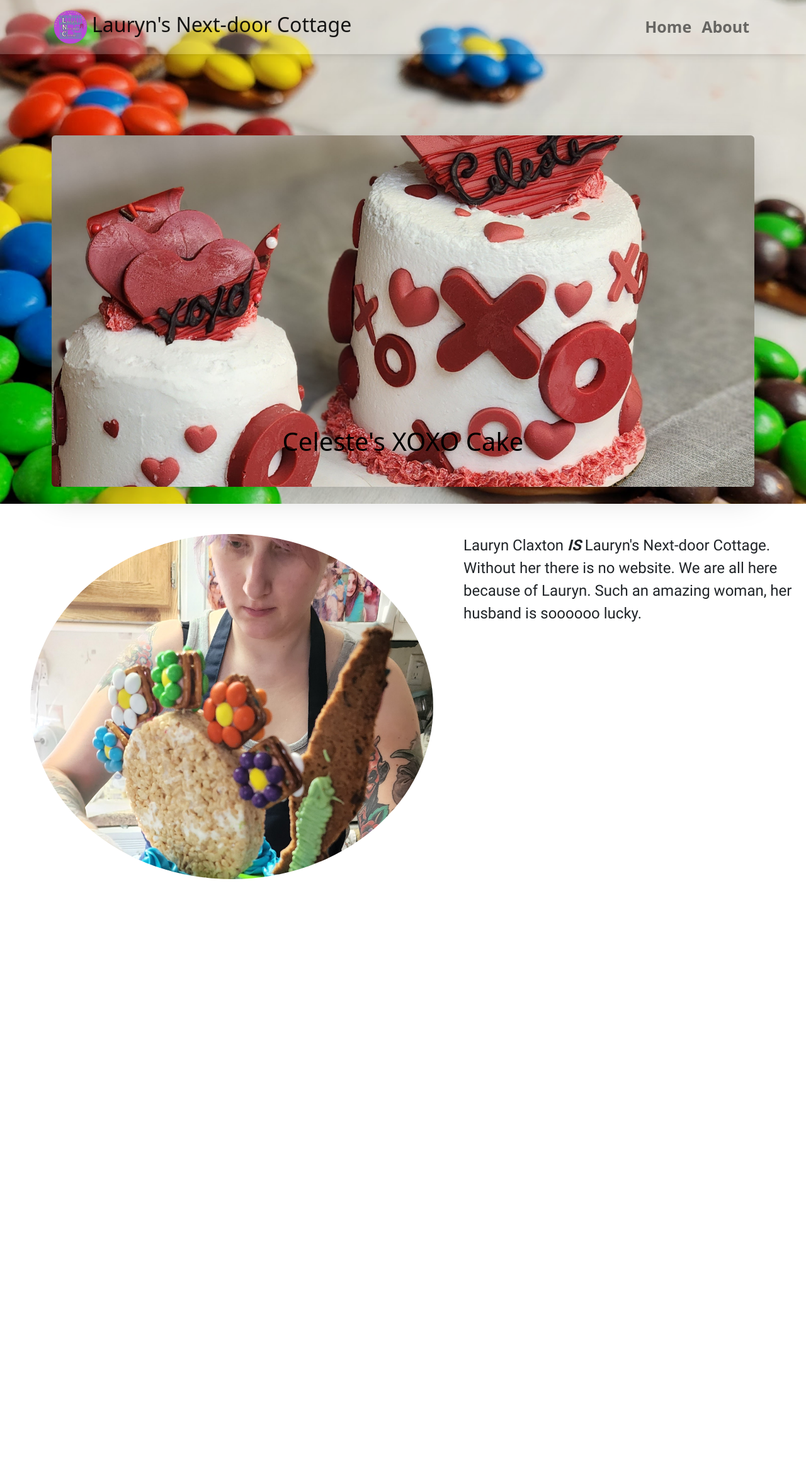
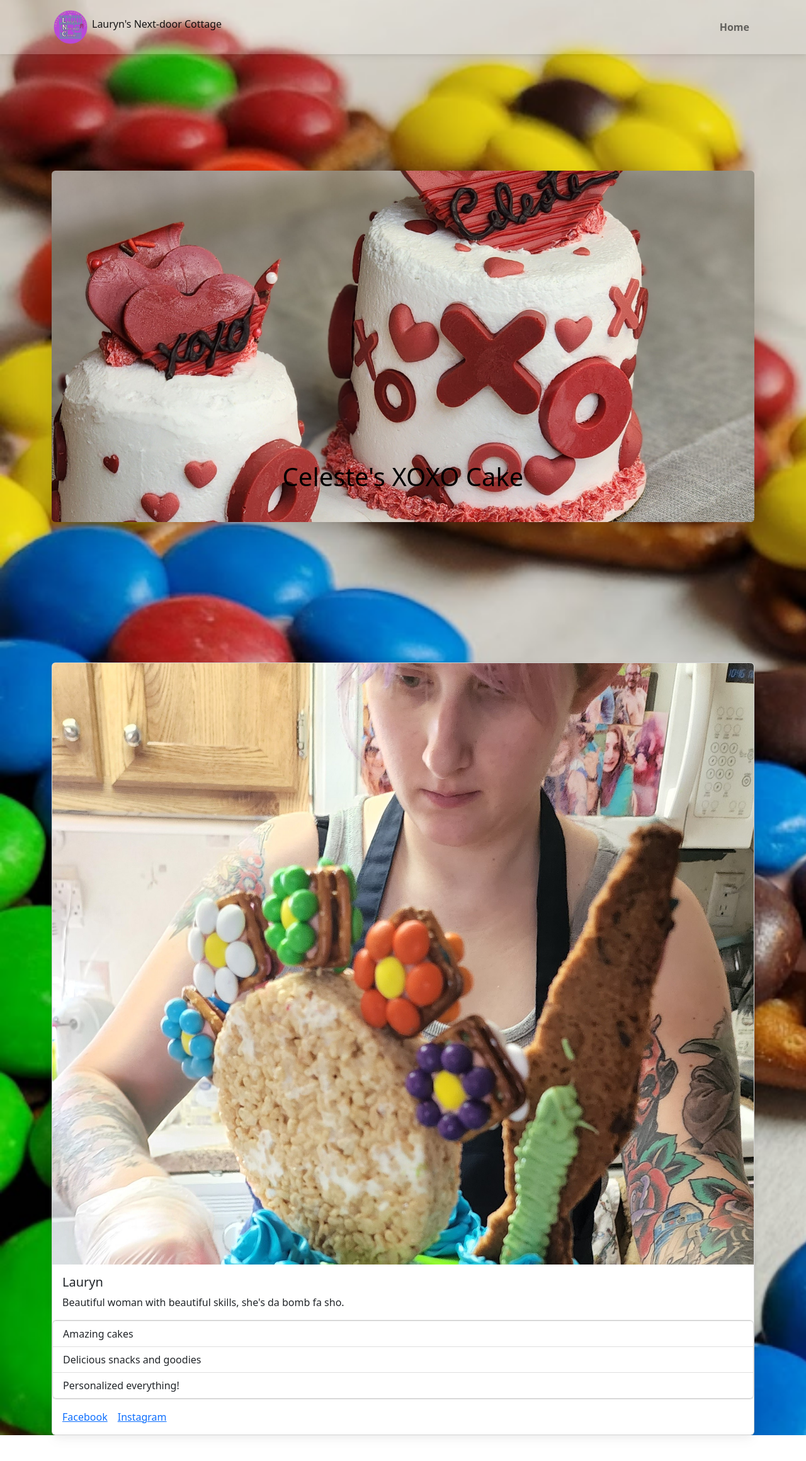
Before and after one commit to JRCcoding/lnctreats, a React (Create React App) app: page / in a window 1280 px wide. Shown: the top 2320 px of the page at 63% size. Before the commit the page ends 1396 px from the top, so only its background shows below. Built offline with nearby package versions, Linux system fonts and the light colour scheme.

Commit message:
cleanup card for personal info

```diff
--- a/src/App.css
+++ b/src/App.css
@@ -9,19 +9,18 @@
 .intro {
   background-image: url(./Images/foodcropped.png);
   background-repeat: no-repeat;
-  background-size: cover;
-  height: 100vh;
+  background-size: cover, 100vh;
 }
 .navi {
   /* background-color: rgb(49, 8, 89, .9); */
-  background-color: rgb(255, 255, 255, .2)
+  background-color: rgb(255, 255, 255, .2);
 }
 .navlinks {
-  font-size: 25px;
-  font-weight: 800;
+  /* font-size: 25px; */
+  font-weight: 700;
 }
 .carousel {
-  margin-top: 15%;
+  margin: 20% 0;
 }
 .about-text {
   font-family: Roboto, sans-serif;
--- a/src/App.js
+++ b/src/App.js
@@ -1,14 +1,12 @@
 import './App.css'
 import Navi from './Components/Navi'
 import Intro from './Components/Intro'
-import About from './Components/About'
 
 function App() {
   return (
     <>
       <Navi className='mb-20' />
       <Intro />
-      <About />
     </>
   )
 }
--- a/src/Components/About.js
+++ /dev/null
@@ -1,21 +0,0 @@
-import React from 'react'
-import Profile from '../Images/maybeprofile.jpg'
-
-const About = () => {
-  return (
-    <div className='d-flex about' id='about'>
-      <img src={Profile} alt='...' className='w-50 d-block-inline ms-5' id='profileimg' />
-      <p className='align-top ms-5 about-text'>
-        Lauryn Claxton{' '}
-        <b>
-          <i>IS</i>
-        </b>{' '}
-        Lauryn's Next-door Cottage. Without her there is no website. We are all
-        here because of Lauryn. Such an amazing woman, her husband is soooooo
-        lucky.
-      </p>
-    </div>
-  )
-}
-
-export default About
--- a/src/Components/Intro.js
+++ b/src/Components/Intro.js
@@ -1,9 +1,21 @@
 import React from 'react'
 import { Container } from 'react-bootstrap'
-import { MDBCarousel, MDBCarouselItem } from 'mdb-react-ui-kit'
+import {
+  MDBCarousel,
+  MDBCarouselItem,
+  MDBCard,
+  MDBCardImage,
+  MDBCardBody,
+  MDBCardTitle,
+  MDBCardText,
+  MDBCardLink,
+  MDBListGroup,
+  MDBListGroupItem,
+} from 'mdb-react-ui-kit'
 import Prod1 from '../Images/product1.jpg'
 import Prod2 from '../Images/product2.jpg'
 import Prod3 from '../Images/product3.jpg'
+import Profile from '../Images/maybeprofile.jpg'
 
 const Intro = () => {
   return (
@@ -43,6 +55,39 @@ const Intro = () => {
             </div>
           </MDBCarouselItem>
         </MDBCarousel>
+        {/* <img
+          src={Profile}
+          alt='...'
+          className='w-50 d-block-inline ms-5'
+          id='profileimg'
+        />
+        <p className='align-top ms-5 about-text'>
+          Lauryn Claxton{' '}
+          <b>
+            <i>IS</i>
+          </b>{' '}
+          Lauryn's Next-door Cottage. Without her there is no website. We are
+          all here because of Lauryn. Such an amazing woman, her husband is
+          soooooo lucky.
+        </p> */}
+        <MDBCard>
+          <MDBCardImage position='top' alt='...' src={Profile} />
+          <MDBCardBody>
+            <MDBCardTitle>Lauryn</MDBCardTitle>
+            <MDBCardText>
+              Beautiful woman with beautiful skills, she's da bomb fa sho.
+            </MDBCardText>
+          </MDBCardBody>
+          <MDBListGroup flush>
+            <MDBListGroupItem>Amazing cakes</MDBListGroupItem>
+            <MDBListGroupItem>Delicious snacks and goodies</MDBListGroupItem>
+            <MDBListGroupItem>Personalized everything!</MDBListGroupItem>
+          </MDBListGroup>
+          <MDBCardBody>
+            <MDBCardLink href='#'>Facebook</MDBCardLink>
+            <MDBCardLink href='#'>Instagram</MDBCardLink>
+          </MDBCardBody>
+        </MDBCard>
       </Container>
     </div>
   )
--- a/src/Components/Navi.js
+++ b/src/Components/Navi.js
@@ -15,15 +15,15 @@ function Navi() {
               height='60'
               className='d-inline-block align-top'
             />{' '}
-            <h2 className='d-inline justify-content-center'>
+            <h6 className='d-inline justify-content-center'>
               Lauryn's Next-door Cottage
-            </h2>
+            </h6>
           </Navbar.Brand>
           <Navbar.Toggle aria-controls='basic-navbar-nav' />
           <Navbar.Collapse id='basic-navbar-nav'>
             <Nav className='ms-auto navlinks'>
               <Nav.Link href='#intro'>Home</Nav.Link>
-              <Nav.Link href='#about'>About</Nav.Link>
+              {/* <Nav.Link href='#about'>About</Nav.Link> */}
               {/* <NavDropdown title='Dropdown' id='basic-nav-dropdown'>
                 <NavDropdown.Item href='#action/3.1'>Action</NavDropdown.Item>
                 <NavDropdown.Item href='#action/3.2'>
```
